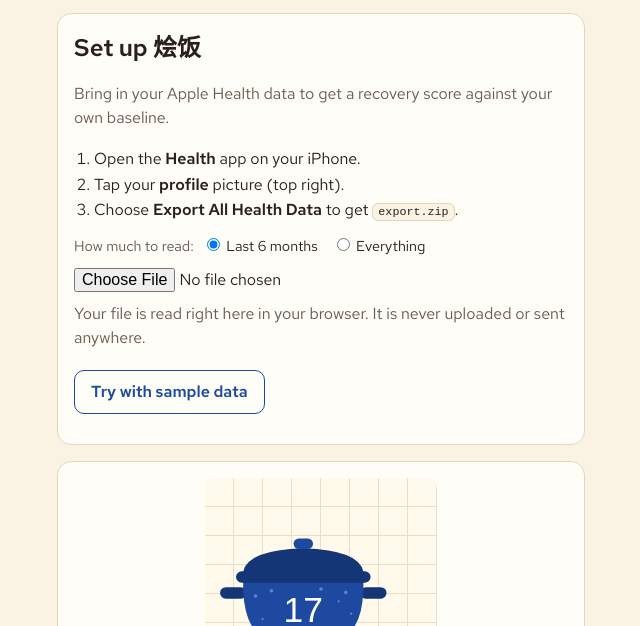
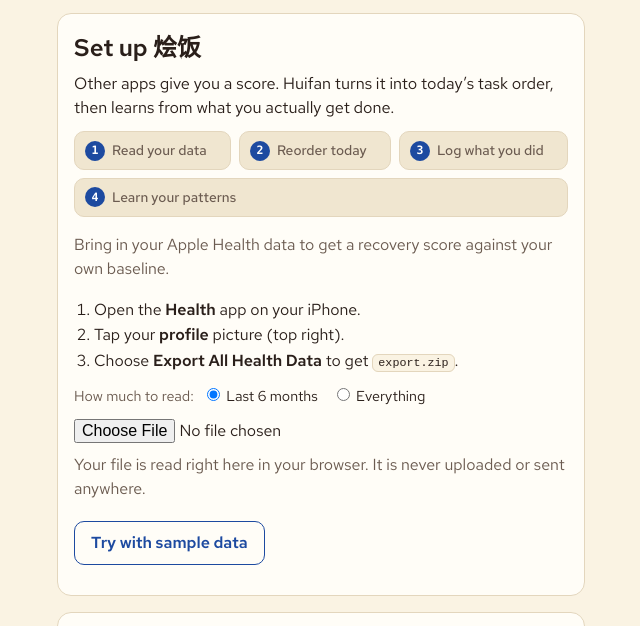
Before and after one commit to xy04ex/hackathon26, a plain HTML site: page index.html in a window 1280 px wide. Shown: the part 95-721 px from the top of the page, without its empty margins (319-959 px from the left). Drawn offline with Linux system fonts and the light colour scheme; a script that the page names is missing; a web font is replaced by a local one.

Commit message:
feat(ui): USP line + 4-step strip on the first screen
Under the title: 'Other apps give you a score. Huifan turns it into today's
task order, then learns from what you actually get done.' plus a compact
4-step strip (Read your data -> Reorder today -> Log what you did -> Learn your
patterns) so a first-time visitor sees the core loop at a glance.

```diff
--- a/js/onboarding.js
+++ b/js/onboarding.js
@@ -128,6 +128,16 @@
     section.innerHTML =
       '<div class="onboarding">' +
       "<h2>Set up 烩饭</h2>" +
+      // USP: what makes Huifan different from a plain recovery score.
+      '<p class="usp">Other apps give you a score. Huifan turns it into ' +
+      "today\u2019s task order, then learns from what you actually get done.</p>" +
+      // Compact 4-step strip of the core loop.
+      '<ol class="usp-strip">' +
+      '<li><span class="usp-n">1</span>Read your data</li>' +
+      '<li><span class="usp-n">2</span>Reorder today</li>' +
+      '<li><span class="usp-n">3</span>Log what you did</li>' +
+      '<li><span class="usp-n">4</span>Learn your patterns</li>' +
+      "</ol>" +
       '<p class="muted">Bring in your Apple Health data to get a recovery ' +
       "score against your own baseline.</p>" +
       '<ol class="onboarding-steps">' +
--- a/style.css
+++ b/style.css
@@ -514,3 +514,50 @@
 }
 @keyframes flick { from { transform: scale(1.06, .8); } to { transform: scale(.94, 1.08); } }
 @keyframes steam { 0% { opacity: 0; transform: translateY(7px); } 35% { opacity: .7; } 100% { opacity: 0; transform: translateY(-9px); } }
+
+/* --- First-screen USP + 4-step strip ---------------------------------- */
+.usp {
+  margin: 6px 0 12px;
+  font-size: 1.02rem;
+  line-height: 1.45;
+  color: var(--ink);
+}
+.usp-strip {
+  list-style: none;
+  display: flex;
+  flex-wrap: wrap;
+  gap: 8px;
+  margin: 0 0 16px;
+  padding: 0;
+}
+.usp-strip li {
+  flex: 1 1 auto;
+  display: flex;
+  align-items: center;
+  gap: 7px;
+  min-width: 128px;
+  padding: 8px 10px;
+  border: 1px solid var(--line);
+  border-radius: 10px;
+  background: var(--sunk);
+  color: var(--ink2);
+  font-size: 0.86rem;
+  font-weight: 500;
+}
+.usp-n {
+  flex: 0 0 auto;
+  width: 20px;
+  height: 20px;
+  border-radius: 50%;
+  display: inline-flex;
+  align-items: center;
+  justify-content: center;
+  background: var(--accent);
+  color: var(--on-c);
+  font-family: var(--mono);
+  font-size: 0.72rem;
+  font-weight: 600;
+}
+@media (max-width: 420px) {
+  .usp-strip li { min-width: 0; flex-basis: calc(50% - 8px); }
+}
```
